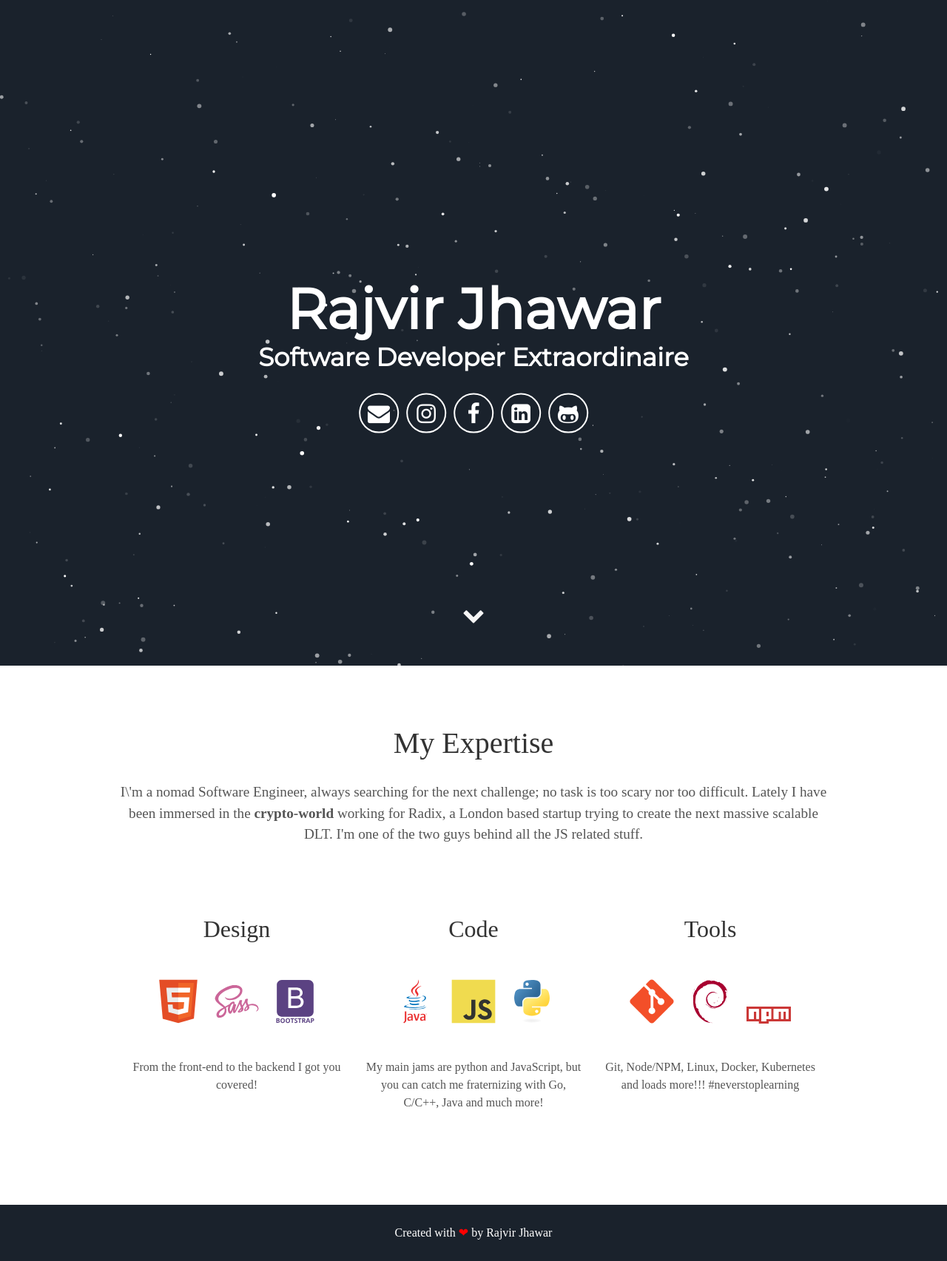
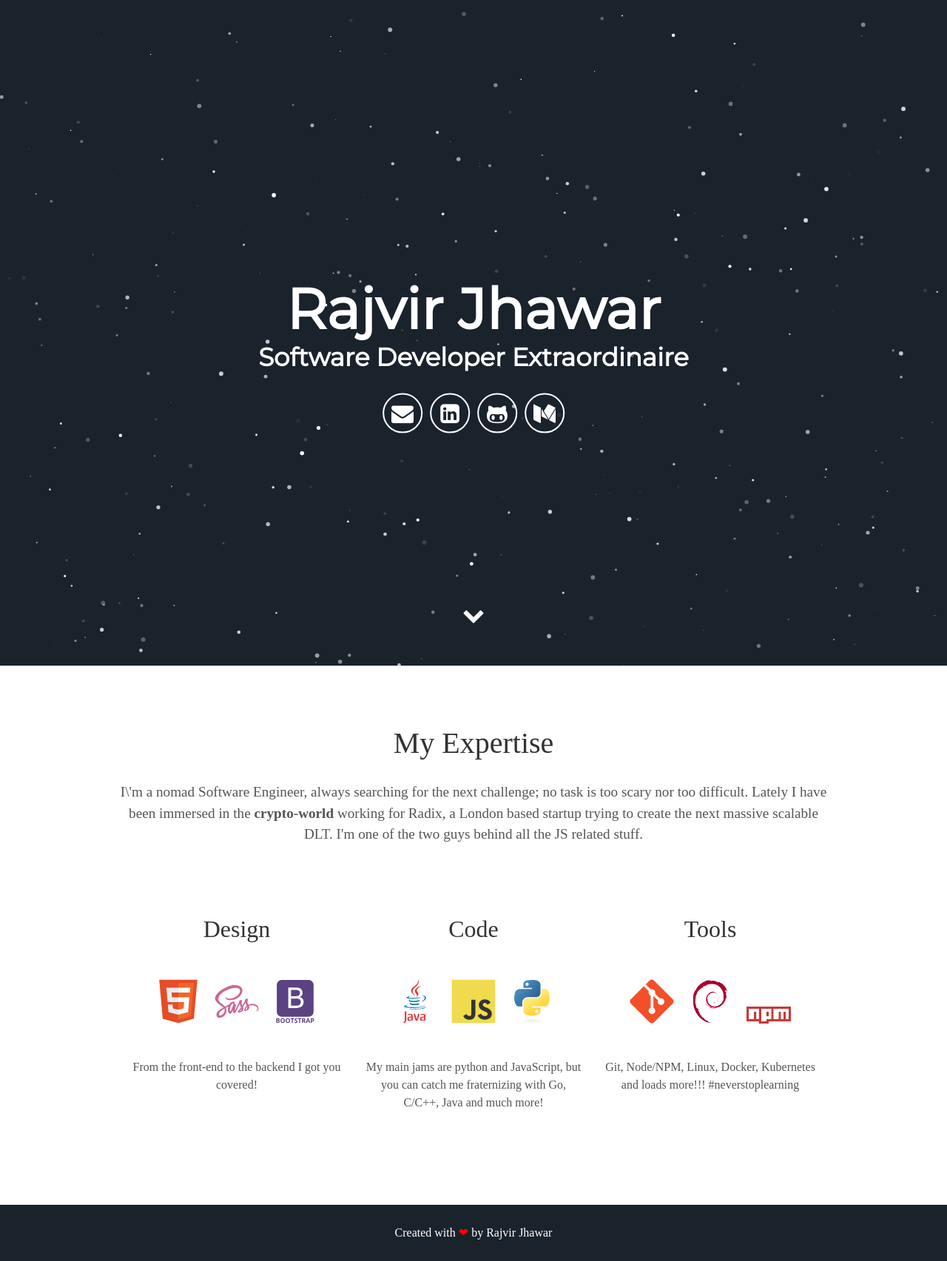
Before and after one commit to murraco/jekyll-theme-minimal-resume, a Jekyll site: the page built from index.html, in a window 1280 px wide. Shown: the whole page at 74% size. Built offline with Jekyll 4.4.1, drawn with Linux system fonts in a browser that asks for light colours; some web fonts are replaced.

Commit message:
Uopdated social links

```diff
--- a/_includes/header.html
+++ b/_includes/header.html
@@ -5,11 +5,10 @@
         <span class="site-description">{{ site.user_title }}</span>
       </h1>
       <div class="header-icons">
-        <a aria-label="Send email" href="mailto:mauriurraco@gmail.com"><i class="icon fa fa-envelope"></i></a>
-        <a aria-label="My Instagram" target="_blank" href="https://www.instagram.com/mauriciourraco7"><i class="icon fa fa-instagram" aria-hidden="true"></i></a>
-        <a aria-label="My Facebook" target="_blank" href="https://www.facebook.com/mauricio.urraco"><i class="icon fa fa-facebook" aria-hidden="true"></i></a>
+        <a aria-label="Send email" href="mailto:rajvir.jhawar@gmail.com"><i class="icon fa fa-envelope"></i></a>
         <a aria-label="My LinkedIn" target="_blank" href="https://www.linkedin.com/in/murraco"><i class="icon fa fa-linkedin-square" aria-hidden="true"></i></a>
-        <a aria-label="My Github" target="_blank" href="https://github.com/murraco"><i class="icon fa fa-github-alt" aria-hidden="true"></i></a>
+        <a aria-label="My Github" target="_blank" href="https://github.com/zro00"><i class="icon fa fa-github-alt" aria-hidden="true"></i></a>
+        <a aria-label="My Medium" target="_blank" href="https://medium.com/rajvir.jhawar"><i class="icon fa fa-medium" aria-hidden="true"></i></a>
       </div>
       <div class="header-links">
         <!-- <a class="link" href="#about" data-scroll>About Me</a> -->
```
